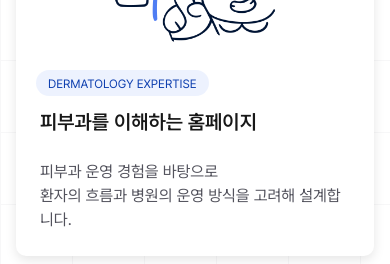
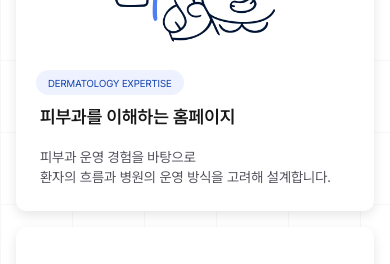
Before and after one commit to pretzel-codes/fluffy, a Next.js app: page / in a window 390 px wide. Shown: the part 444-708 px from the top of the page. Built offline with nearby package versions, Linux system fonts and the light colour scheme.

Commit message:
모바일 폰트 수정

```diff
--- a/app/typography.css
+++ b/app/typography.css
@@ -8,10 +8,10 @@
     }
 
     .card-title {
-        @apply text-xl font-semibold;
+        @apply text-lg md:text-xl font-semibold;
     }
 
     .card-description {
-        @apply text-base text-zinc-600;
+        @apply text-sm md:text-base text-zinc-600;
     }
 }
--- a/components/home/HomeWhySection.tsx
+++ b/components/home/HomeWhySection.tsx
@@ -84,17 +84,17 @@ export function HomeWhySection() {
                 </div>
 
                 <BounceIn transition={{ delay: 0.2 }}>
-                  <p className="bg-secondary/10 text-primary -ml-1 inline-block rounded-full px-3 pt-1.5 pb-1 text-xs uppercase">
+                  <p className="bg-secondary/10 text-primary -ml-1 inline-block rounded-full px-3 pt-1.5 pb-1 text-[10px] uppercase md:text-xs">
                     {label}
                   </p>
                 </BounceIn>
 
                 <FadeUp transition={{ delay: 0.4 }}>
-                  <h3 className="card-title mt-3">{title}</h3>
+                  <h3 className="card-title mt-2 md:mt-3">{title}</h3>
                 </FadeUp>
 
                 <FadeUp transition={{ delay: 0.6 }}>
-                  <div className="card-description mt-6">
+                  <div className="card-description mt-4 md:mt-6">
                     {description.map((line) => (
                       <p key={line}>{line}</p>
                     ))}
```
